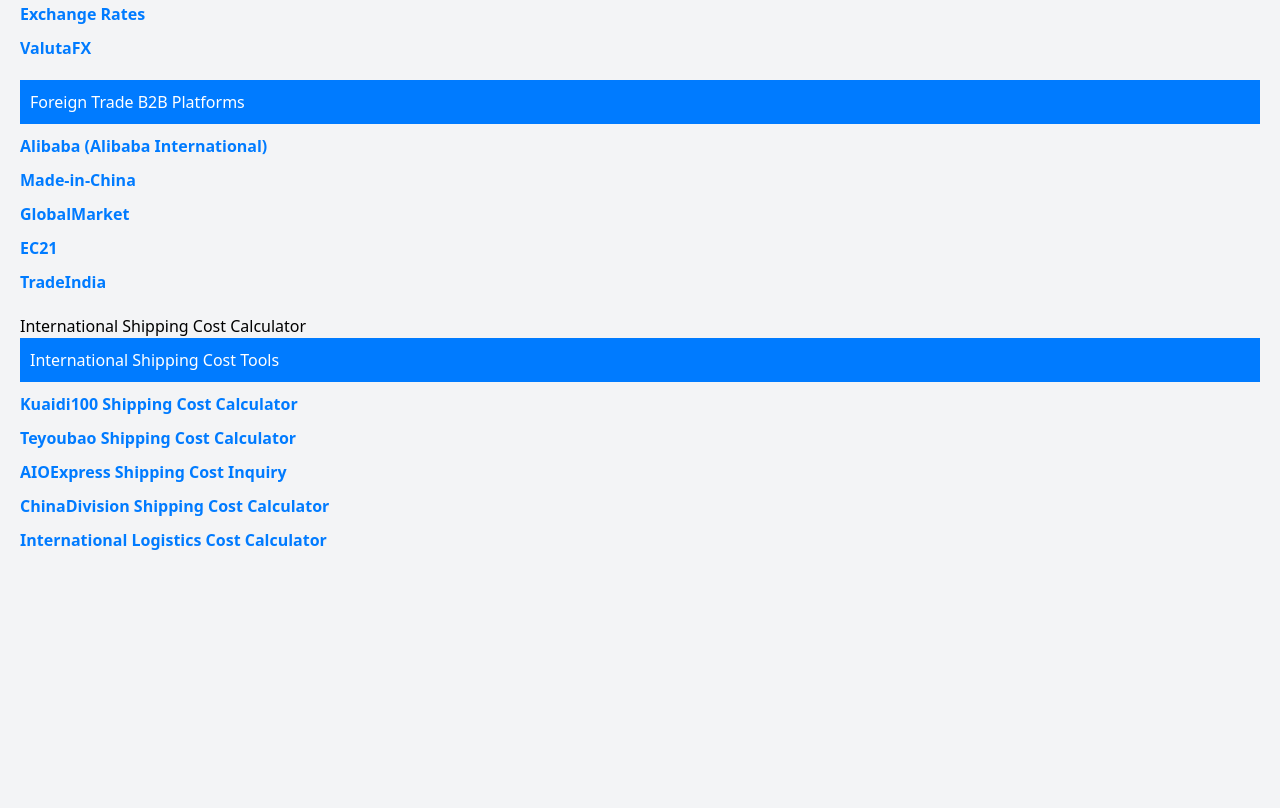
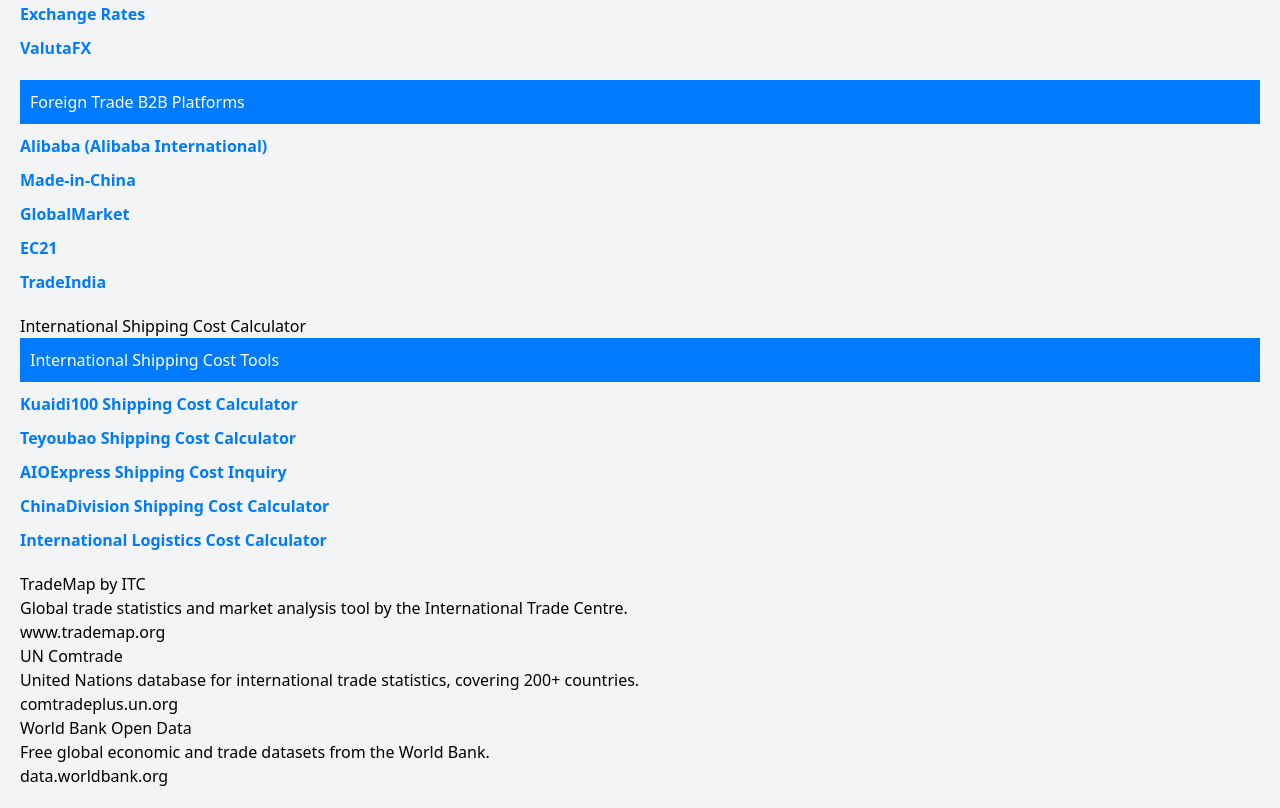
Before and after one commit to liyuan210/tradmap, a plain HTML site: page index.html in a window 1280 px wide. Shown: the part 1154-1962 px from the top of the page. Before the commit the page ends 1726 px from the top, so only its background shows below. Drawn offline with nearby package versions, Linux system fonts and the light colour scheme.

Commit message:
Update index.html

```diff
--- a/index.html
+++ b/index.html
@@ -220,4 +220,20 @@ gtag('js', new Date());
         </ul>
     </div>
 </body>
-</html>
+</html><div class="trade-resources">
+    <div class="resource">
+        <h3>TradeMap by ITC</h3>
+        <p>Global trade statistics and market analysis tool by the International Trade Centre.</p>
+        <a href="https://www.trademap.org" target="_blank" rel="noopener">www.trademap.org</a>
+    </div>
+    <div class="resource">
+        <h3>UN Comtrade</h3>
+        <p>United Nations database for international trade statistics, covering 200+ countries.</p>
+        <a href="https://comtradeplus.un.org" target="_blank" rel="noopener">comtradeplus.un.org</a>
+    </div>
+    <div class="resource">
+        <h3>World Bank Open Data</h3>
+        <p>Free global economic and trade datasets from the World Bank.</p>
+        <a href="https://data.worldbank.org" target="_blank" rel="noopener">data.worldbank.org</a>
+    </div>
+</div>
```
